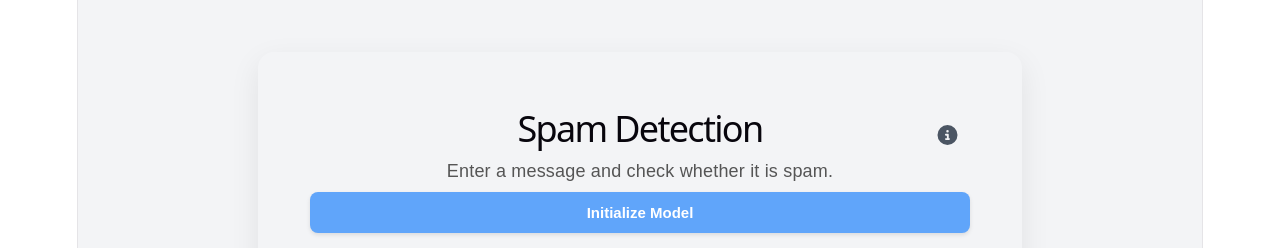
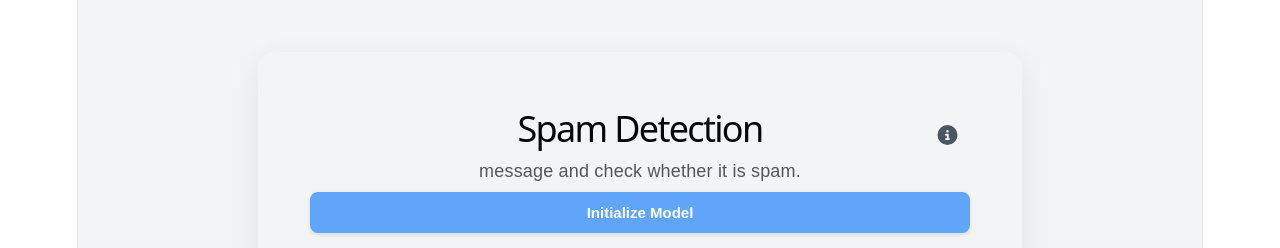
Before and after one commit to 0Jayesh/Email_Spam_Detection, a React app in the folder frontend/: page / in a window 1280 px wide. Shown: the top 248 px of the page. Built offline with nearby package versions, Linux system fonts and the light colour scheme; the HTML template or start-up script is replaced by a standard one.

Commit message:
minor change to verify things

```diff
--- a/frontend/src/App.jsx
+++ b/frontend/src/App.jsx
@@ -584,7 +584,7 @@ function App() {
         </div>
 
 
-        <p style={styles.subtitle}>Enter a message and check whether it is spam.</p>
+        <p style={styles.subtitle}> message and check whether it is spam.</p>
 
         {/* Initialize Model Button */}
         <button
```
